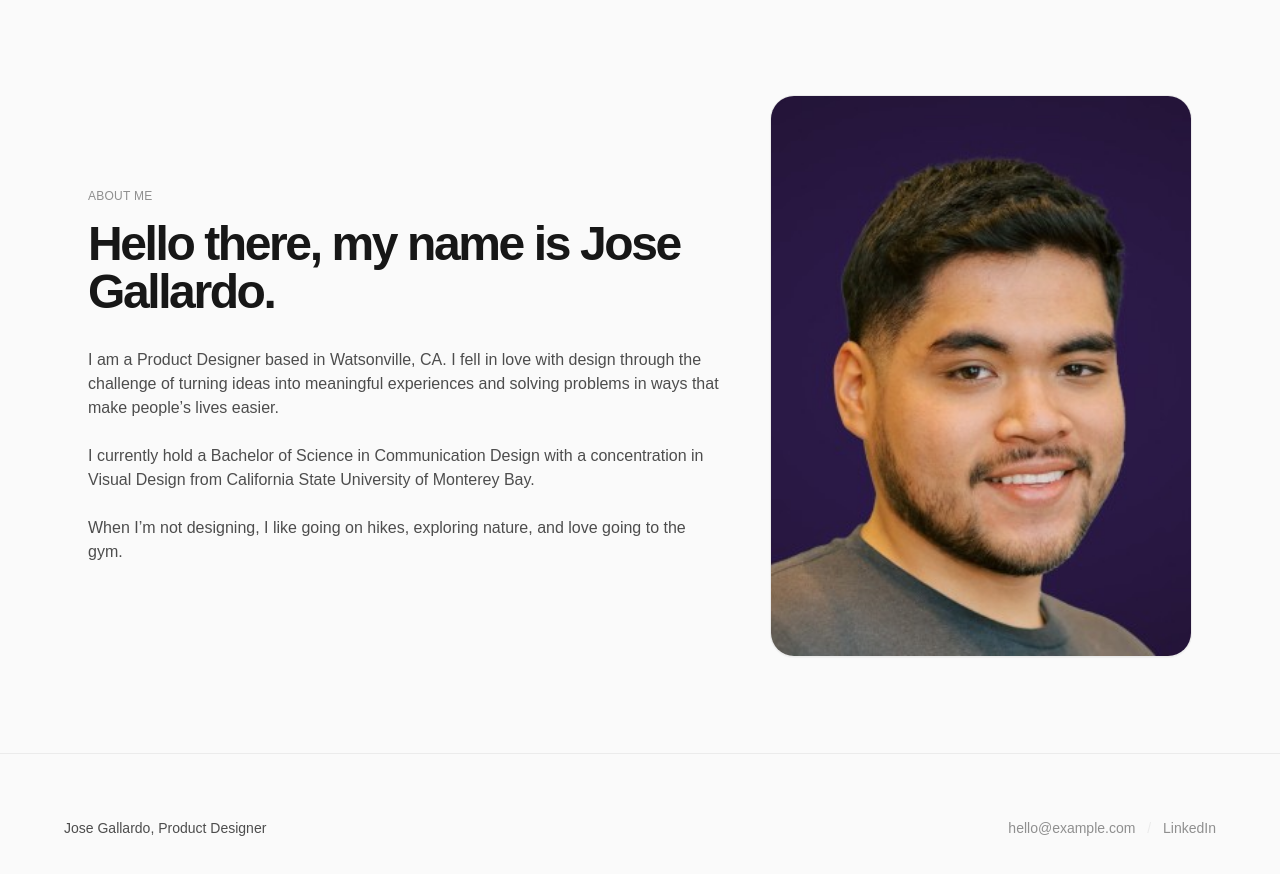
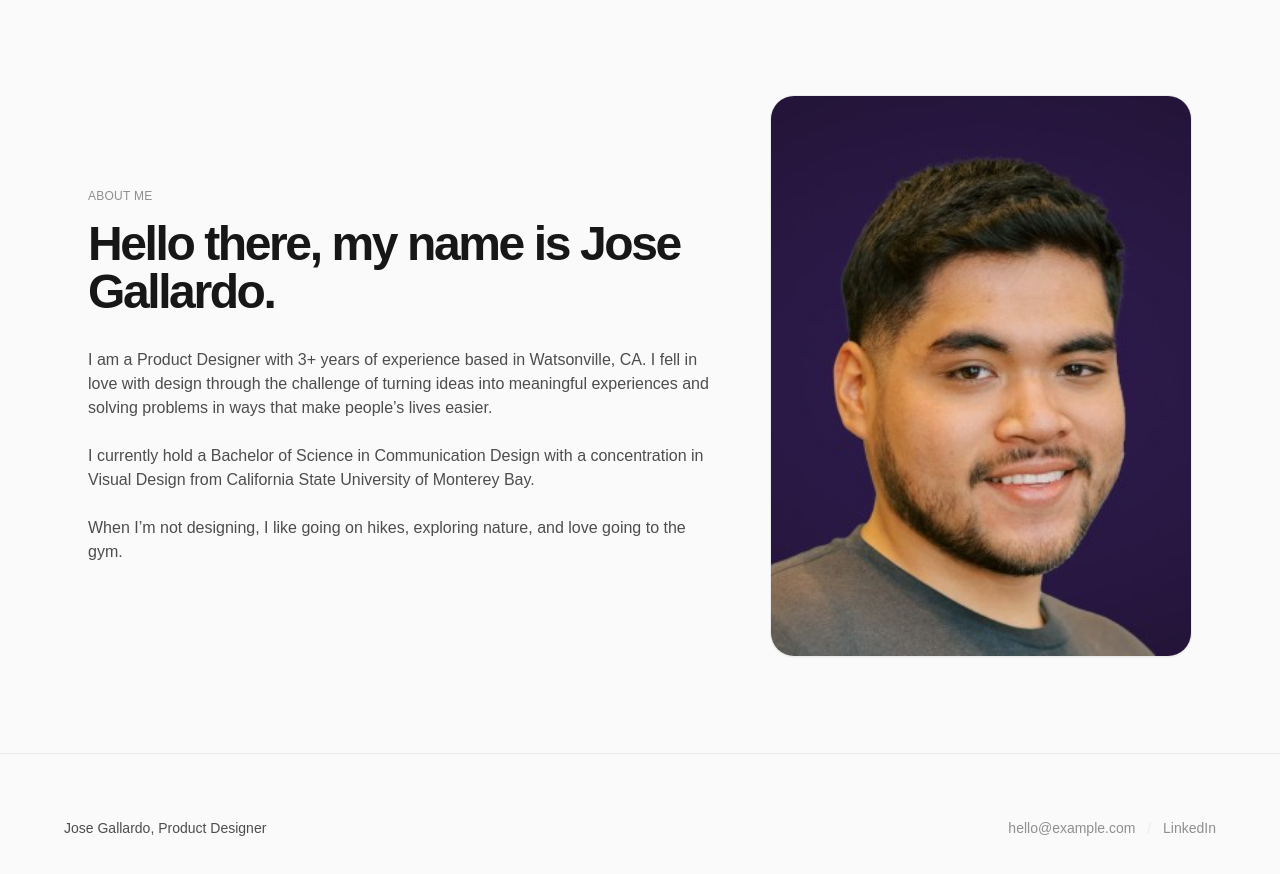
Before and after one commit to gallardo-ux/site, an Astro site: page /about in a window 1280 px wide. Shown: the part 66-940 px from the top of the page. Built offline with nearby package versions, Linux system fonts and the light colour scheme; Astro itself is replaced by a stand-in of ours.

Commit message:
Fix about me content
Signed-off-by: gallardo-ux <jogallardovega@gmail.com>

```diff
--- a/src/pages/about.astro
+++ b/src/pages/about.astro
@@ -10,7 +10,7 @@ import Base from '../layouts/Base.astro';
         <h1 class="t-display-xl mt-4">Hello there, my name is Jose Gallardo.</h1>
 
         <p class="t-body-lg mt-8 text-body">
-          I am a Product Designer based in Watsonville, CA. I fell in love with design
+          I am a Product Designer with 3+ years of experience based in Watsonville, CA. I fell in love with design
           through the challenge of turning ideas into meaningful experiences and solving problems in
           ways that make people’s lives easier.
         </p>
```
